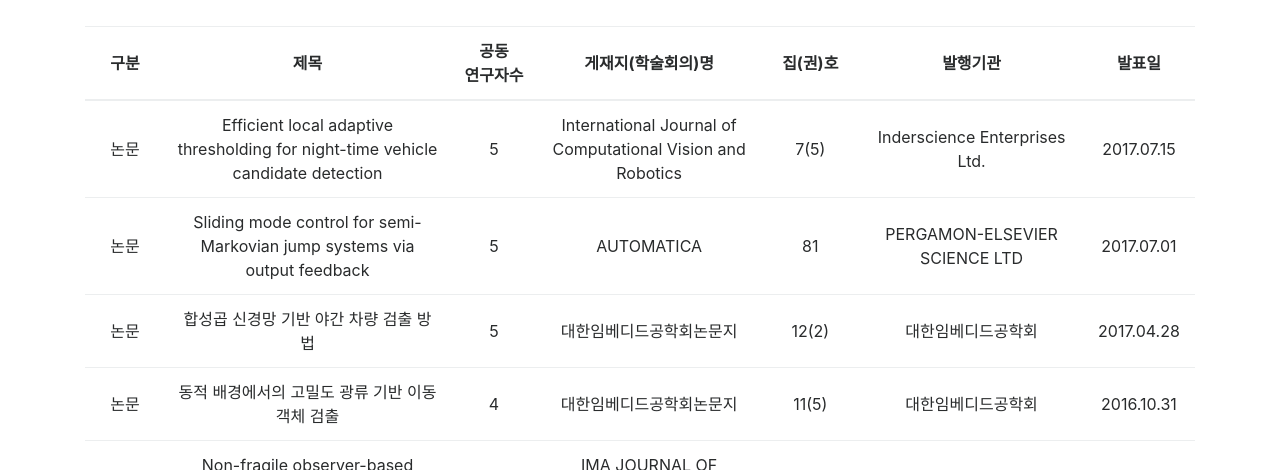
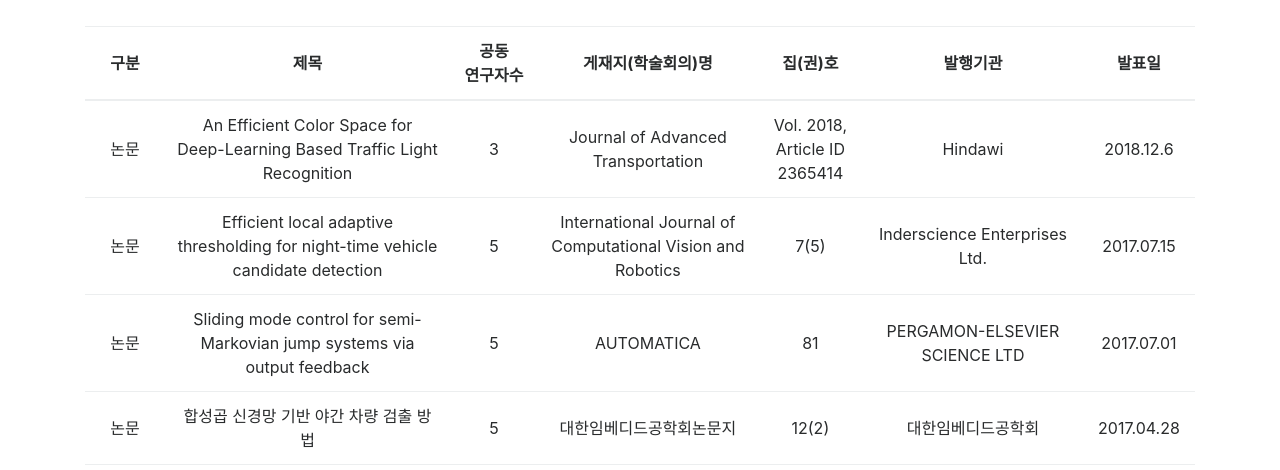
Before and after one commit to YU-MSP/yu-msp.github.io, a Jekyll site: the page built from publications.html, in a window 1280 px wide and 900 px high, cut to the strip 430-900 px from the top of the window. Built offline with Jekyll 4.4.1, drawn with Linux system fonts in a browser that asks for light colours; nearby versions of some CDN libraries.

Commit message:
no message

```diff
--- a/publications.html
+++ b/publications.html
@@ -43,6 +43,15 @@ title: Publications
 			</tr>
 		</thead>
 		<tbody>
+			<tr>
+				<td>논문</td>
+				<td>An Efficient Color Space for Deep-Learning Based Traffic Light Recognition</td>
+				<td>3</td>
+				<td>Journal of Advanced Transportation</td>
+				<td>Vol. 2018, Article ID 2365414</td>
+				<td>Hindawi</td>
+				<td>2018.12.6</td>
+			</tr>
 			<tr>
 				<td>논문</td>
 				<td>Efficient local adaptive thresholding for night-time vehicle candidate detection</td>
```
